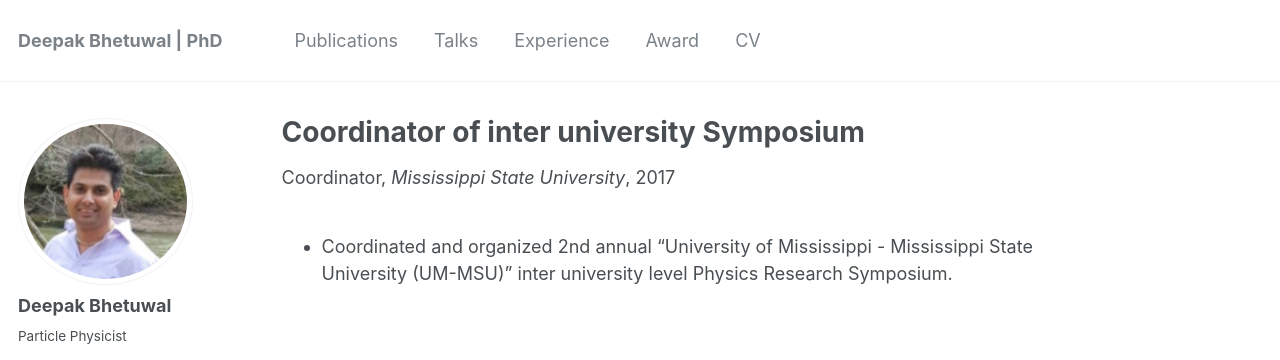
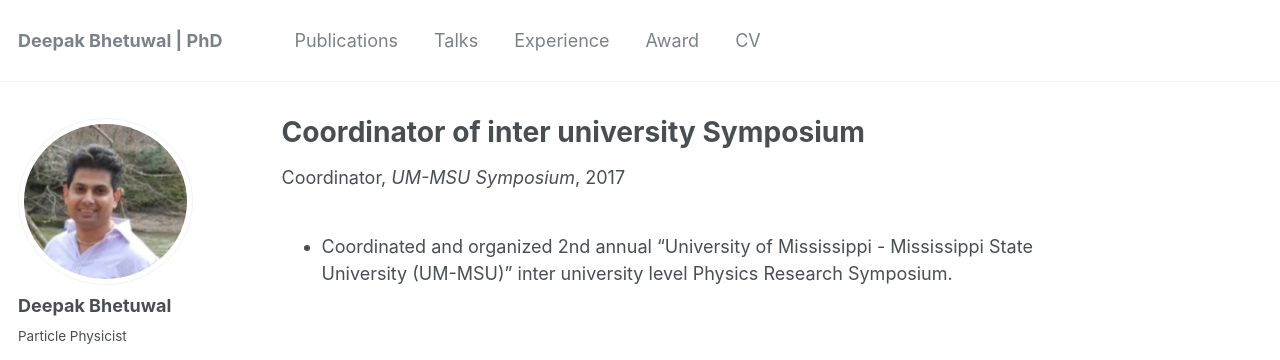
Before and after one commit to dkb208/dkb208.github.io, a Jekyll site: the page built from _teaching/teaching-4.md, in a window 1280 px wide. Shown: the top 360 px of the page. Built offline with Jekyll 4.4.1, drawn with Linux system fonts in a browser that asks for light colours.

Commit message:
Update teaching-4.md

```diff
--- a/_teaching/teaching-4.md
+++ b/_teaching/teaching-4.md
@@ -3,7 +3,7 @@ title: "Coordinator of inter university Symposium"
 collection: teaching
 type: "Coordinator"
 permalink: /teaching/teaching-4
-venue: "Mississippi State University"
+venue: "UM-MSU Symposium"
 date: 2017-03-09
 location: "MS State, MS"
 ---
```
